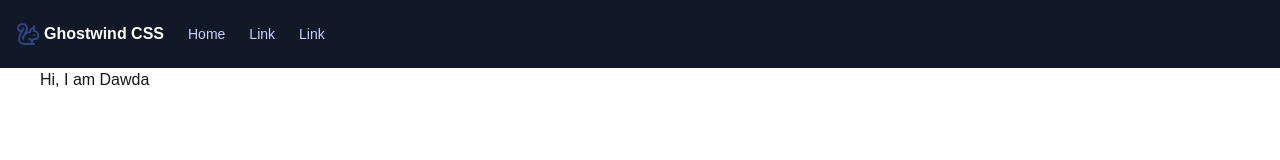
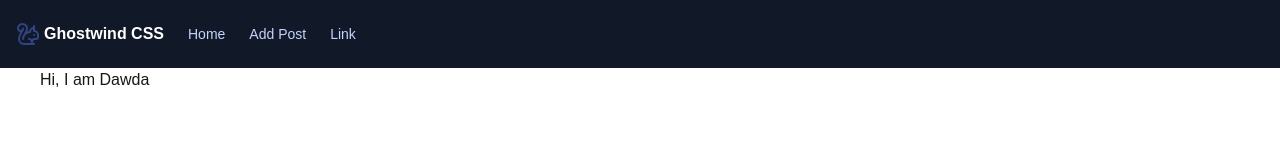
Before and after one commit to NakovD/next-js-blog, a Next.js app: page /add-post in a window 1280 px wide. Shown: the top 160 px of the page. Built offline with nearby package versions, Linux system fonts and the light colour scheme.

Commit message:
fix: update header link text to 'Add Post'

```diff
--- a/app/components/header/Header.tsx
+++ b/app/components/header/Header.tsx
@@ -35,7 +35,7 @@ export const Header = () => (
         <div className="flex pl-4 text-sm">
           <ul className="list-reset flex justify-between flex-1 md:flex-none items-center">
             <HeaderLink text="Home" href="/" />
-            <HeaderLink text="Link" href="/add-post" />
+            <HeaderLink text="Add Post" href="/add-post" />
             <HeaderLink text="Link" href="/" />
           </ul>
         </div>
```
